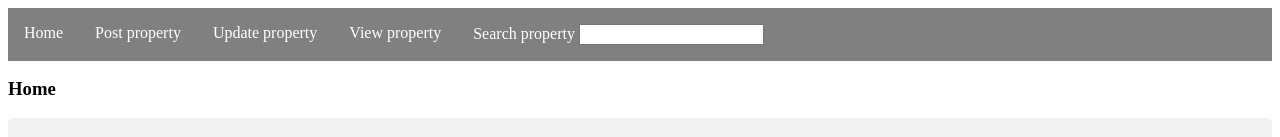
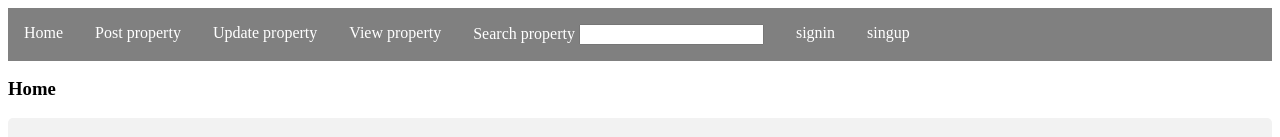
Before and after one commit to alexisuwimana/PropertyPro-lite, a plain HTML site: page index.html in a window 1280 px wide. Shown: the top 137 px of the page. Drawn offline with Linux system fonts and the light colour scheme.

Commit message:
adding changes by removing links2

```diff
--- a/index.html
+++ b/index.html
@@ -16,6 +16,8 @@
                 <li><a href="uproperty.html">Update property</a></li>
                 <li><a href="#">View property</a></li>
                 <li><a href="#">Search property  <input type="search" q="googlesearch"></a></li>
+                <li><a href="signin.html">signin</a></li>
+                <li><a href="signup.html">singup</a></li>
             </ul>
         </div>
 
```
